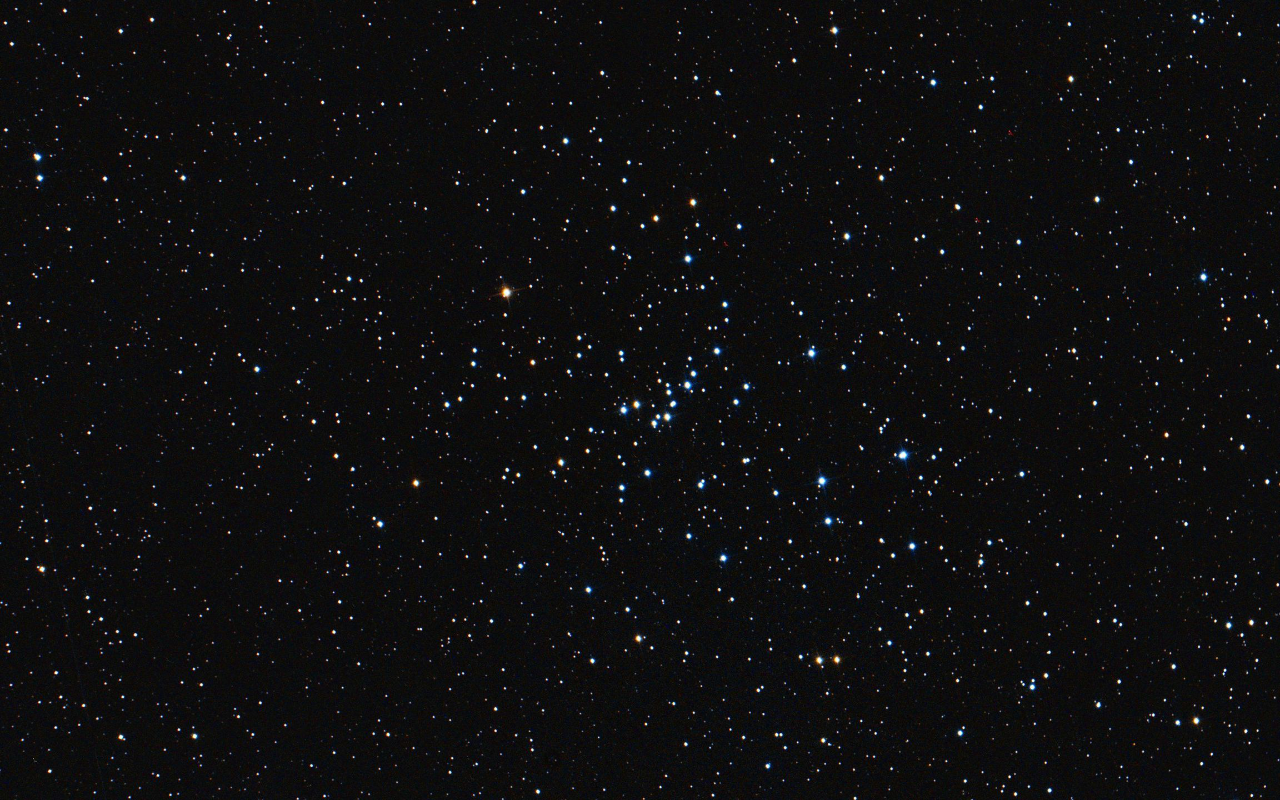
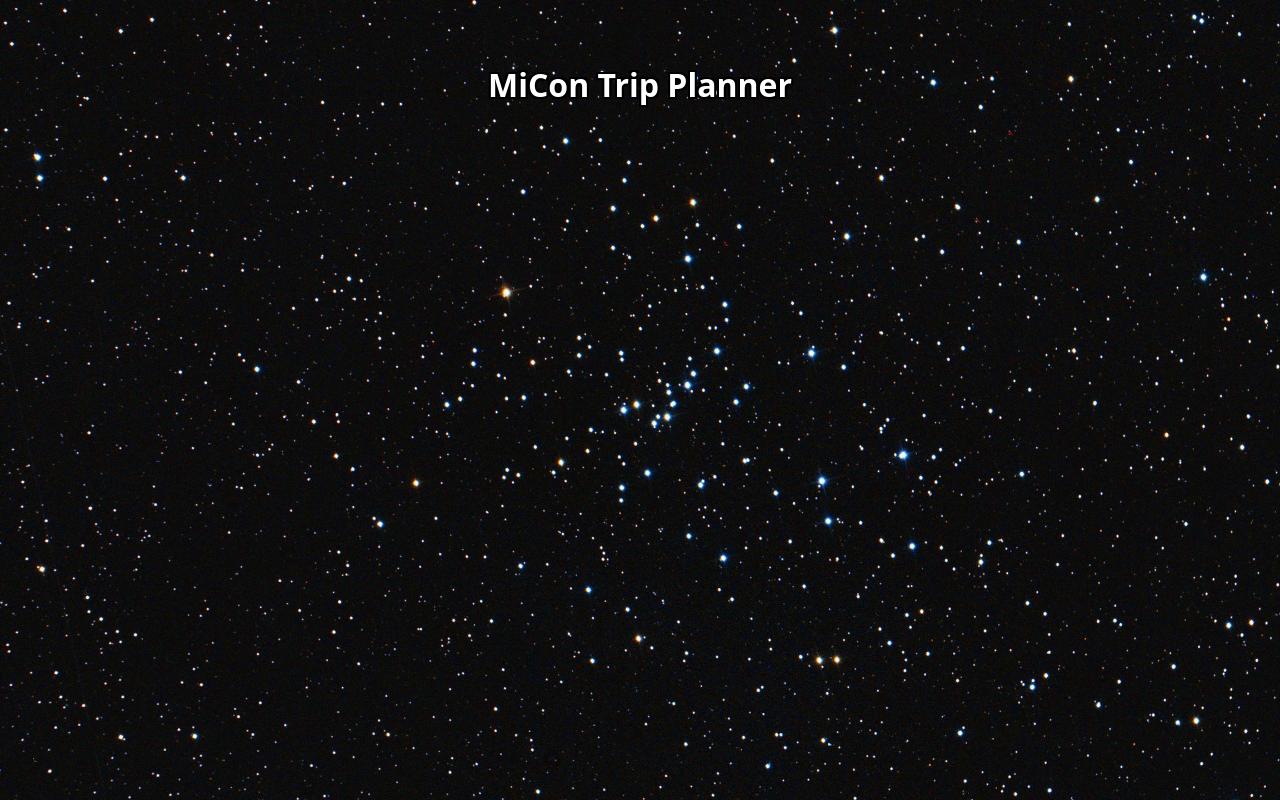
Before and after one commit to ch322047/MERNStack-Frontend, a React (Vite) app: page /api/reset-password in a window 1280 px wide. Built offline with nearby package versions, Linux system fonts and the light colour scheme.

Commit message:
Rename resetPassPage to ResetPassPage

```diff
--- a/src/App.tsx
+++ b/src/App.tsx
@@ -5,7 +5,7 @@ import './App.css';
 import LoginPage from './pages/LoginPage';
 import TripPage from './pages/TripPage';
 import TripDetailsPage from './pages/TripDetailsPage';
-import resetPassPage from './pages/resetPassPage';
+import ResetPassPage from './pages/ResetPassPage';
 
 
 function App() {
@@ -15,7 +15,7 @@ function App() {
         <Route path="/" element={<LoginPage/>}/>
         <Route path="/trips" element={<TripPage/>}/>
         <Route path="/trip/:tripId" element={<TripDetailsPage/>}/>
-        <Route path="/api/reset-password" element={<resetPassPage/>}/>
+        <Route path="/api/reset-password" element={<ResetPassPage/>}/>
         <Route path="*" element={<Navigate to="/" replace />}/>
       </Routes>
     </Router>
```
